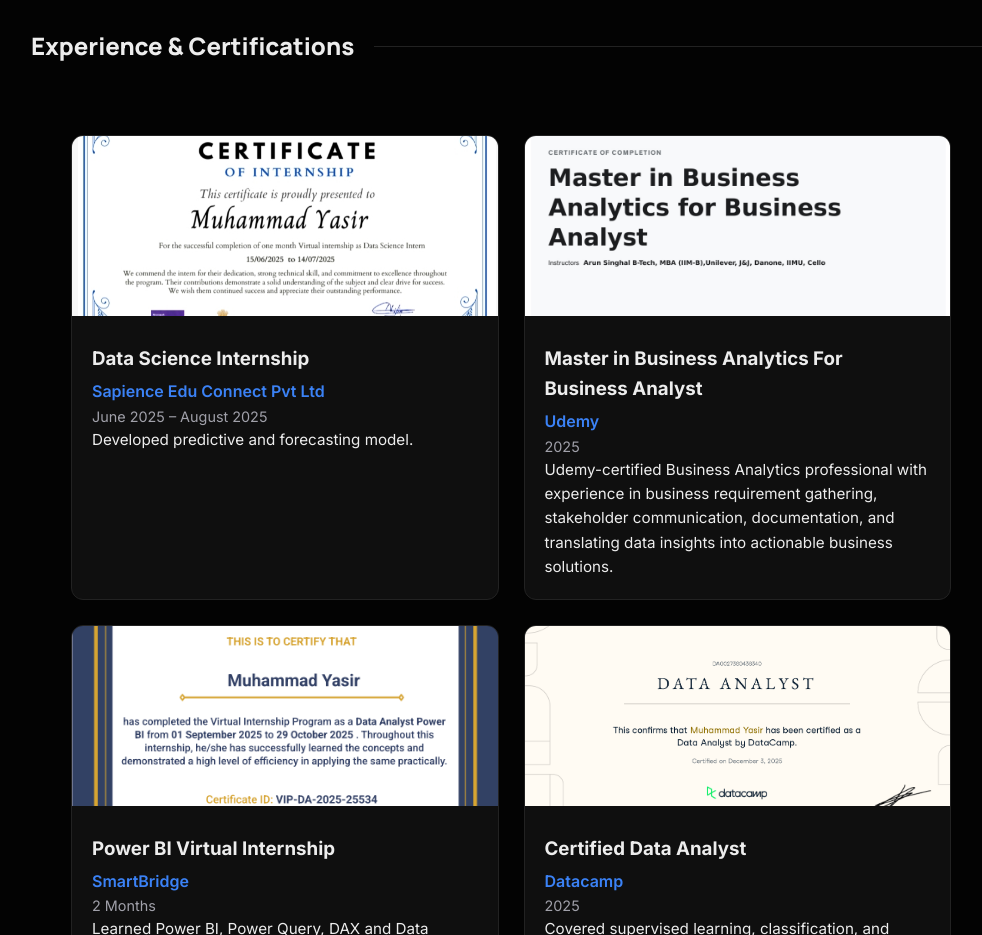
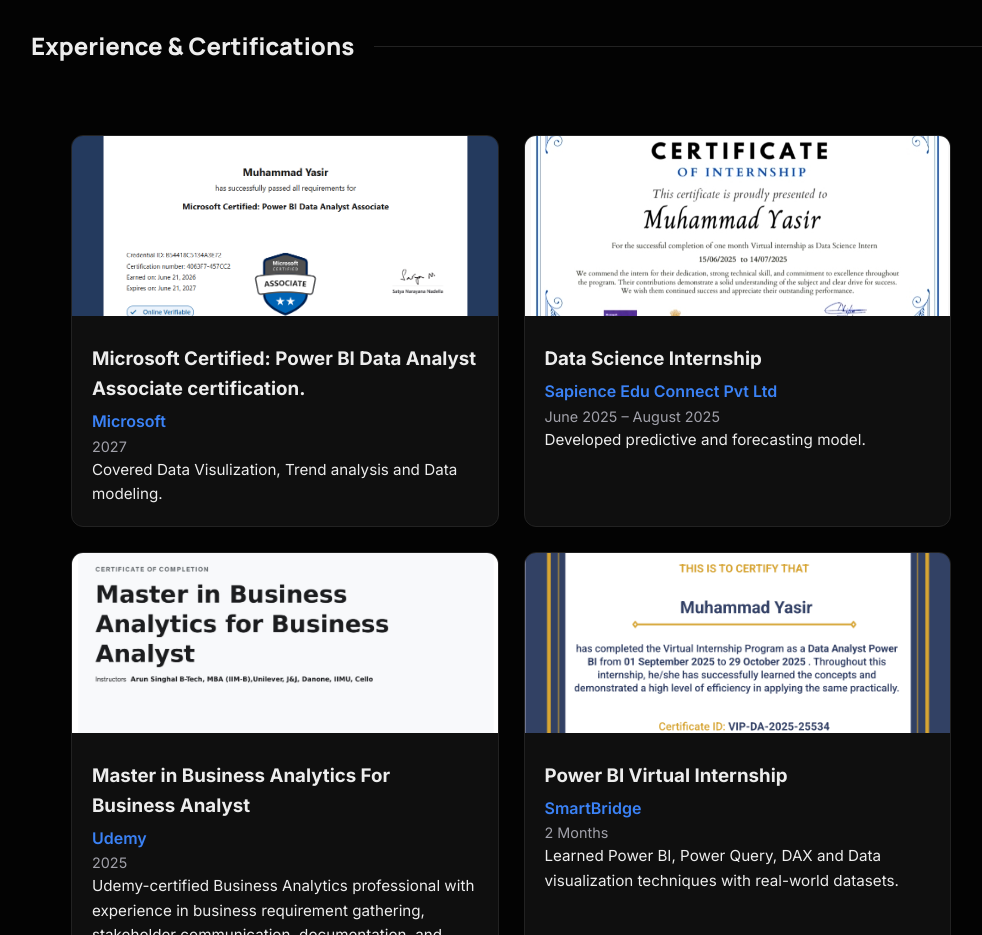
Before and after one commit to Expert610/Expert610.github.io, a plain HTML site: page index.html in a window 1280 px wide. Shown: the part 1240-2175 px from the top of the page, without its empty margins (129-1111 px from the left). Drawn offline with Linux system fonts and the light colour scheme.

```diff
--- a/index.html
+++ b/index.html
@@ -150,6 +150,15 @@
       <div class="exp-container">
 
         <!-- Internship -->
+        <div class="exp-card spotlight">
+          <img src="MS.png" alt="Certification">
+          <div class="exp-content">
+            <h3>Microsoft Certified: Power BI Data Analyst Associate certification.</h3>
+            <p class="company">Microsoft</p>
+            <p class="duration">2027</p>
+            <p class="desc">Covered Data Visulization, Trend analysis and Data modeling.</p>
+          </div>
+        </div>
         <div class="exp-card spotlight">
           <img src="sapienceedu.jpeg" alt="Internship Certificate">
           <div class="exp-content">
```
